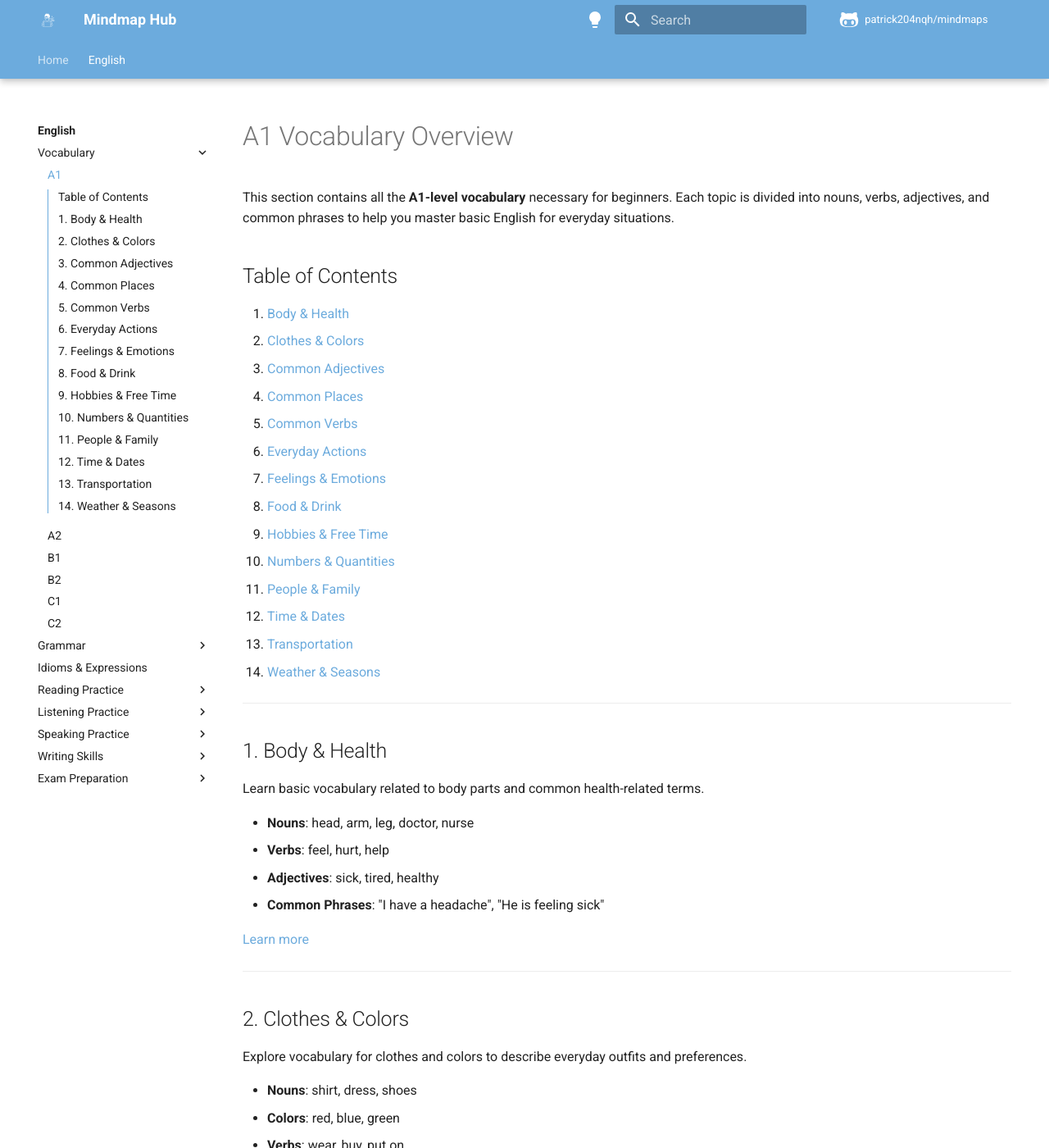
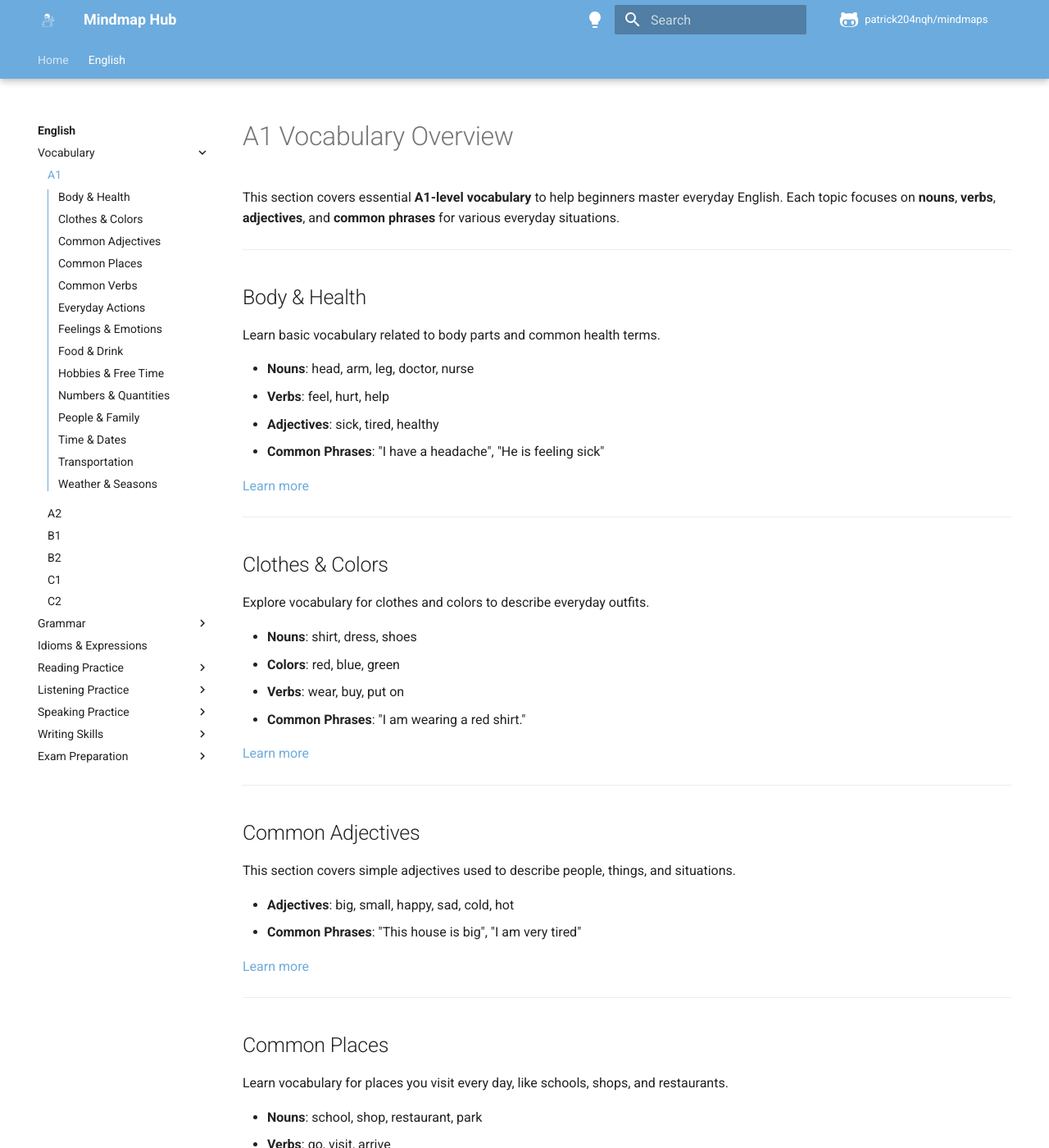
Before and after one commit to patrick204nqh/mindmaps, an MkDocs documentation site: the page built from docs/english/vocabulary/a1/index.md, in a window 1280 px wide and 1400 px high. Shown: the whole window at 82% size. Built offline with MkDocs 1.6.1 and Material for MkDocs 9.7.7, drawn with Linux system fonts in a browser that asks for light colours; comment, search, counter and statistics services are not loaded; some of the changed text lies outside the part shown.

```diff
--- a/docs/english/vocabulary/a1/index.md
+++ b/docs/english/vocabulary/a1/index.md
@@ -1,29 +1,12 @@
 # A1 Vocabulary Overview
 
-This section contains all the **A1-level vocabulary** necessary for beginners. Each topic is divided into nouns, verbs, adjectives, and common phrases to help you master basic English for everyday situations.
-
-## Table of Contents
-
-1. [Body & Health](body_health.md)
-2. [Clothes & Colors](clothes_colors.md)
-3. [Common Adjectives](common_adjectives.md)
-4. [Common Places](common_places.md)
-5. [Common Verbs](common_verbs.md)
-6. [Everyday Actions](everyday_actions.md)
-7. [Feelings & Emotions](feelings_emotions.md)
-8. [Food & Drink](food_drink.md)
-9. [Hobbies & Free Time](hobbies_free_time.md)
-10. [Numbers & Quantities](numbers_quantities.md)
-11. [People & Family](people_family.md)
-12. [Time & Dates](time_dates.md)
-13. [Transportation](transportation.md)
-14. [Weather & Seasons](weather_seasons.md)
+This section covers essential **A1-level vocabulary** to help beginners master everyday English. Each topic focuses on **nouns**, **verbs**, **adjectives**, and **common phrases** for various everyday situations.
 
 ---
 
-## 1. Body & Health
+## Body & Health
 
-Learn basic vocabulary related to body parts and common health-related terms.
+Learn basic vocabulary related to body parts and common health terms.
 
 - **Nouns**: head, arm, leg, doctor, nurse
 - **Verbs**: feel, hurt, help
@@ -34,22 +17,22 @@
 
 ---
 
-## 2. Clothes & Colors
+## Clothes & Colors
 
-Explore vocabulary for clothes and colors to describe everyday outfits and preferences.
+Explore vocabulary for clothes and colors to describe everyday outfits.
 
 - **Nouns**: shirt, dress, shoes
 - **Colors**: red, blue, green
 - **Verbs**: wear, buy, put on
-- **Phrases**: "I am wearing a red shirt."
+- **Common Phrases**: "I am wearing a red shirt."
 
 [Learn more](clothes_colors.md)
 
 ---
 
-## 3. Common Adjectives
+## Common Adjectives
 
-This section includes simple adjectives to describe people, things, and situations.
+This section covers simple adjectives used to describe people, things, and situations.
 
 - **Adjectives**: big, small, happy, sad, cold, hot
 - **Common Phrases**: "This house is big", "I am very tired"
@@ -58,136 +41,136 @@
 
 ---
 
-## 4. Common Places
+## Common Places
 
-Learn vocabulary for everyday places you visit, like school, shops, and restaurants.
+Learn vocabulary for places you visit every day, like schools, shops, and restaurants.
 
 - **Nouns**: school, shop, restaurant, park
 - **Verbs**: go, visit, arrive
-- **Phrases**: "Where is the bathroom?", "I am at the supermarket."
+- **Common Phrases**: "Where is the bathroom?", "I am at the supermarket."
 
 [Learn more](common_places.md)
 
 ---
 
-## 5. Common Verbs
+## Common Verbs
 
-Master the most frequently used verbs at the A1 level.
+Master frequently used **A1-level** verbs.
 
 - **Verbs**: be, have, do, go, make, like
-- **Phrases**: "I am a student", "She has a car", "I want to go home"
+- **Common Phrases**: "I am a student", "She has a car", "I want to go home"
 
 [Learn more](common_verbs.md)
 
 ---
 
-## 6. Everyday Actions
+## Everyday Actions
 
-Learn vocabulary for everyday routines and actions.
+Learn vocabulary for daily routines and common actions.
 
 - **Nouns**: breakfast, work, bed
 - **Verbs**: eat, drink, sleep, go, walk
-- **Phrases**: "I go to bed at 10 pm.", "What time do you wake up?"
+- **Common Phrases**: "I go to bed at 10 pm.", "What time do you wake up?"
 
 [Learn more](everyday_actions.md)
 
 ---
 
-## 7. Feelings & Emotions
+## Feelings & Emotions
 
-Discover words to describe how you feel.
+Discover vocabulary to describe emotions and feelings.
 
 - **Nouns**: happiness, sadness, anger
 - **Verbs**: feel, love, hate
 - **Adjectives**: happy, sad, excited, tired
-- **Phrases**: "I feel happy today.", "Are you tired?"
+- **Common Phrases**: "I feel happy today.", "Are you tired?"
 
 [Learn more](feelings_emotions.md)
 
 ---
 
-## 8. Food & Drink
+## Food & Drink
 
-Find vocabulary for common food and drink items, as well as dining phrases.
+Find vocabulary for food, drink, and dining-related phrases.
 
 - **Nouns**: water, coffee, bread, chicken
 - **Verbs**: eat, drink, cook, buy
-- **Phrases**: "Can I have a coffee, please?", "I like pizza."
+- **Common Phrases**: "Can I have a coffee, please?", "I like pizza."
 
 [Learn more](food_drink.md)
 
 ---
 
-## 9. Hobbies & Free Time
+## Hobbies & Free Time
 
-Learn about activities and hobbies you can talk about in your free time.
+Talk about activities and hobbies with this vocabulary.
 
 - **Nouns**: music, game, sport, book
 - **Verbs**: play, listen, watch, read
-- **Phrases**: "My favorite hobby is reading."
+- **Common Phrases**: "My favorite hobby is reading."
 
 [Learn more](hobbies_free_time.md)
 
 ---
 
-## 10. Numbers & Quantities
+## Numbers & Quantities
 
-Learn numbers, money, and expressions related to quantities.
+Learn numbers and how to talk about quantities.
 
 - **Nouns**: one, two, five, dollar, euro
 - **Adjectives**: many, few, some
-- **Phrases**: "How much is this?", "I have five dollars."
+- **Common Phrases**: "How much is this?", "I have five dollars."
 
 [Learn more](numbers_quantities.md)
 
 ---
 
-## 11. People & Family
+## People & Family
 
-This section covers vocabulary about family and personal relationships.
+This section covers basic vocabulary about family and personal relationships.
 
 - **Nouns**: mother, father, sister, friend, family
 - **Verbs**: live, be, help
-- **Phrases**: "This is my brother.", "How are you?"
+- **Common Phrases**: "This is my brother.", "How are you?"
 
 [Learn more](people_family.md)
 
 ---
 
-## 12. Time & Dates
+## Time & Dates
 
-Understand how to talk about time, days of the week, and dates.
+Learn how to talk about time, dates, and days of the week.
 
 - **Nouns**: day, week, month, hour
 - **Verbs**: start, finish, wait
-- **Phrases**: "What time is it?", "The meeting starts at 10 o'clock."
+- **Common Phrases**: "What time is it?", "The meeting starts at 10 o'clock."
 
 [Learn more](time_dates.md)
 
 ---
 
-## 13. Transportation
+## Transportation
 
-Learn vocabulary for different modes of transportation and traveling.
+Get familiar with transportation-related vocabulary.
 
 - **Nouns**: car, bus, train, bicycle
 - **Verbs**: drive, ride, wait
-- **Phrases**: "I take the bus to school.", "The train is late."
+- **Common Phrases**: "I take the bus to school.", "The train is late."
 
 [Learn more](transportation.md)
 
 ---
 
-## 14. Weather & Seasons
+## Weather & Seasons
 
-Talk about the weather and seasons using these basic words and phrases.
+Talk about the weather and seasons with these words and phrases.
 
 - **Nouns**: rain, sun, snow, spring, summer, winter
 - **Adjectives**: hot, cold, rainy, sunny
-- **Phrases**: "It is sunny today.", "What's the weather like?"
+- **Common Phrases**: "It is sunny today.", "What's the weather like?"
 
 [Learn more](weather_seasons.md)
 
 ---
 
-By completing the A1 vocabulary section, you will have a good foundation for everyday English communication. Explore each topic to build your vocabulary step by step!
+By completing this A1 vocabulary section, you'll gain a strong foundation in **everyday English communication**. Explore each topic to grow your vocabulary step by step!
```
Also changed, not shown: docs/english/vocabulary/a2/index.md (+24 -39 lines), docs/english/vocabulary/b1/index.md (+14 -30 lines), docs/english/vocabulary/b2/index.md (+13 -29 lines), docs/english/vocabulary/c1/index.md (+13 -29 lines), docs/english/vocabulary/c2/index.md (+12 -27 lines).
